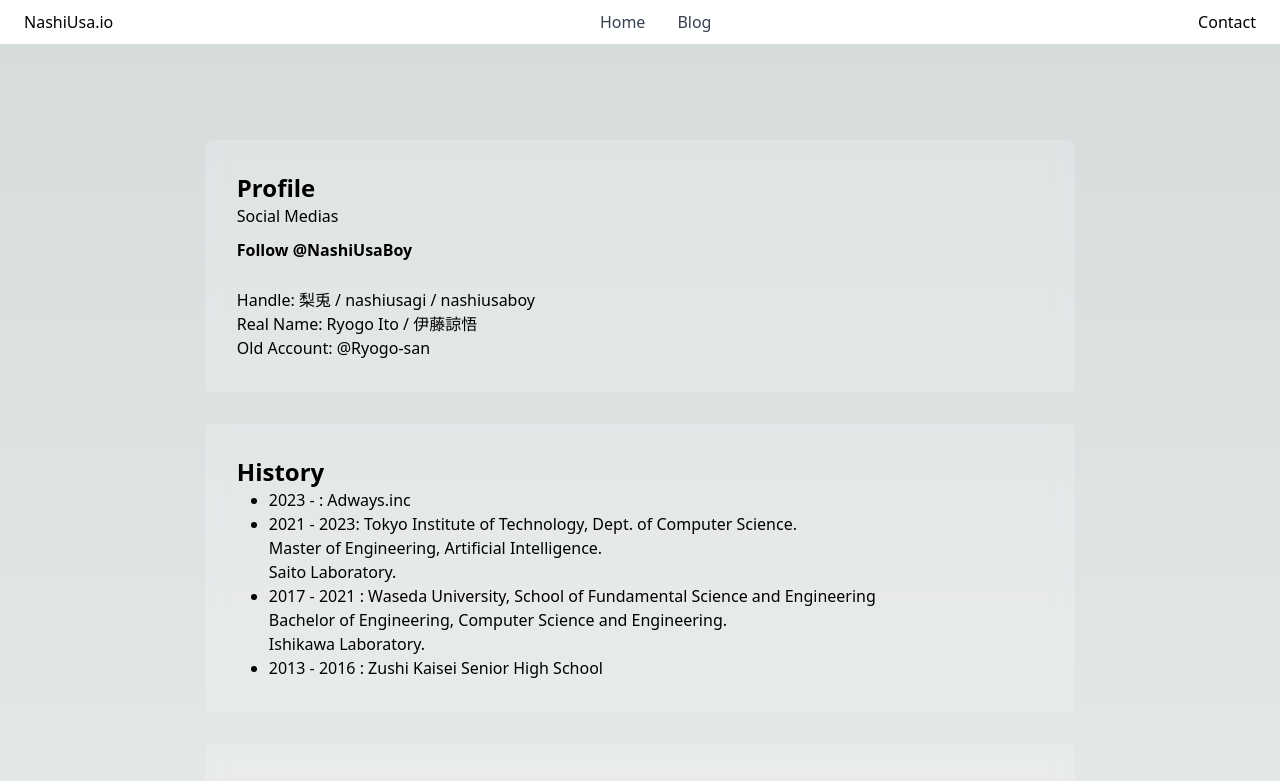
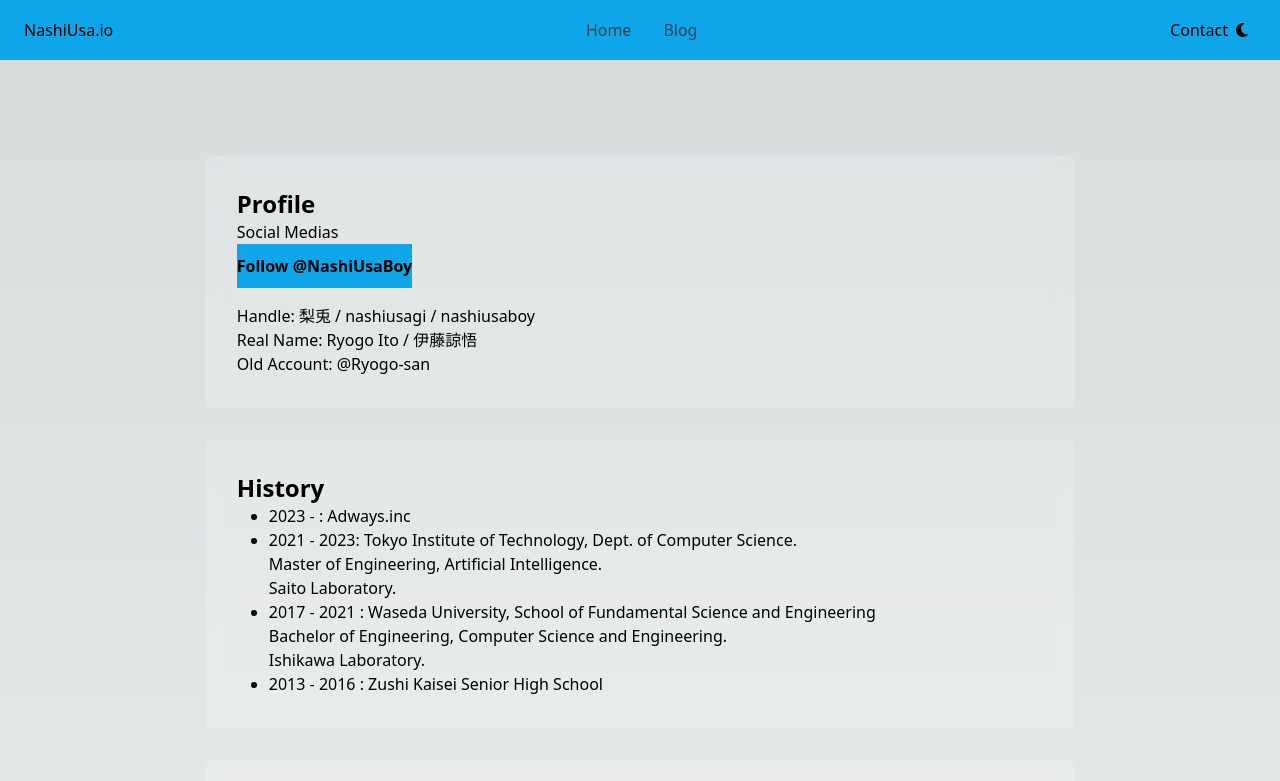
Before and after one commit to nashiusagi/next-blog, a Next.js app: page / in a window 1280 px wide. Shown: the top 781 px of the page. Built offline with nearby package versions, Linux system fonts and the light colour scheme.

Commit message:
[add] darkmode toggle button

```diff
--- a/package.json
+++ b/package.json
@@ -12,6 +12,10 @@
     "test": "jest --config ./jest.config.storyshotsImage.js"
   },
   "dependencies": {
+    "@fortawesome/fontawesome-svg-core": "^6.4.0",
+    "@fortawesome/free-brands-svg-icons": "^6.4.0",
+    "@fortawesome/free-solid-svg-icons": "^6.4.0",
+    "@fortawesome/react-fontawesome": "^0.2.0",
     "@types/node": "20.4.2",
     "@types/react": "18.2.14",
     "@types/react-dom": "18.2.7",
--- /dev/null
+++ b/src/atoms/Common/DarkModeToggler.tsx
@@ -0,0 +1,35 @@
+import { FontAwesomeIcon } from '@fortawesome/react-fontawesome'
+import { faSun, faMoon } from '@fortawesome/free-solid-svg-icons'
+import { useEffect, useState } from 'react'
+
+export default function DarkModeToggler() {
+  const [isDarkMode, setIsDarkMode] = useState(
+    typeof window !== 'undefined'
+      ? localStorage.getItem('dark-mode-setting')
+      : 'light',
+  )
+
+  const toggle = () => setIsDarkMode(isDarkMode === 'dark' ? 'light' : 'dark')
+
+  useEffect(() => {
+    if (isDarkMode === 'dark') {
+      document.documentElement.classList.add('dark')
+      localStorage.setItem('dark-mode-setting', 'dark')
+    } else {
+      document.documentElement.classList.remove('dark')
+      localStorage.setItem('dark-mode-setting', 'light')
+    }
+  }, [isDarkMode])
+
+  return (
+    <div>
+      <button className="p-2" onClick={toggle}>
+        {isDarkMode === 'dark' ? (
+          <FontAwesomeIcon icon={faSun} />
+        ) : (
+          <FontAwesomeIcon icon={faMoon} />
+        )}
+      </button>
+    </div>
+  )
+}
--- a/src/components/Header.tsx
+++ b/src/components/Header.tsx
@@ -1,13 +1,15 @@
 import Link from 'next/link'
+import DarkModeToggler from '@/atoms/Common/DarkModeToggler'
 
 export default function Header() {
   return (
     <header>
-      <nav className="h-30 bg-white border-gray-200 px-4 lg:px-6 py-2.5 dark:bg-gray-800">
+      <nav className="h-30 bg-sky-500 border-sky-200 px-4 lg:px-6 py-2.5 dark:bg-gray-800">
         <div className="flex flex-wrap justify-between items-center mx-auto max-w-screen-xl">
           NashiUsa.io
           <div className="flex items-center lg:order-2">
             <Link href="/contact">Contact</Link>
+            <DarkModeToggler />
             <button
               data-collapse-toggle="mobile-menu-2"
               type="button"
--- a/tailwind.config.js
+++ b/tailwind.config.js
@@ -5,6 +5,7 @@ module.exports = {
     './src/components/**/*.{js,ts,jsx,tsx,mdx}',
     './src/app/**/*.{js,ts,jsx,tsx,mdx}',
   ],
+  darkMode: 'class',
   theme: {
     extend: {
       backgroundImage: {
```
Also changed, not shown: src/pages/_app.tsx (+3 -4 lines), 1 other file (tests, documents, lock files or other folders).
